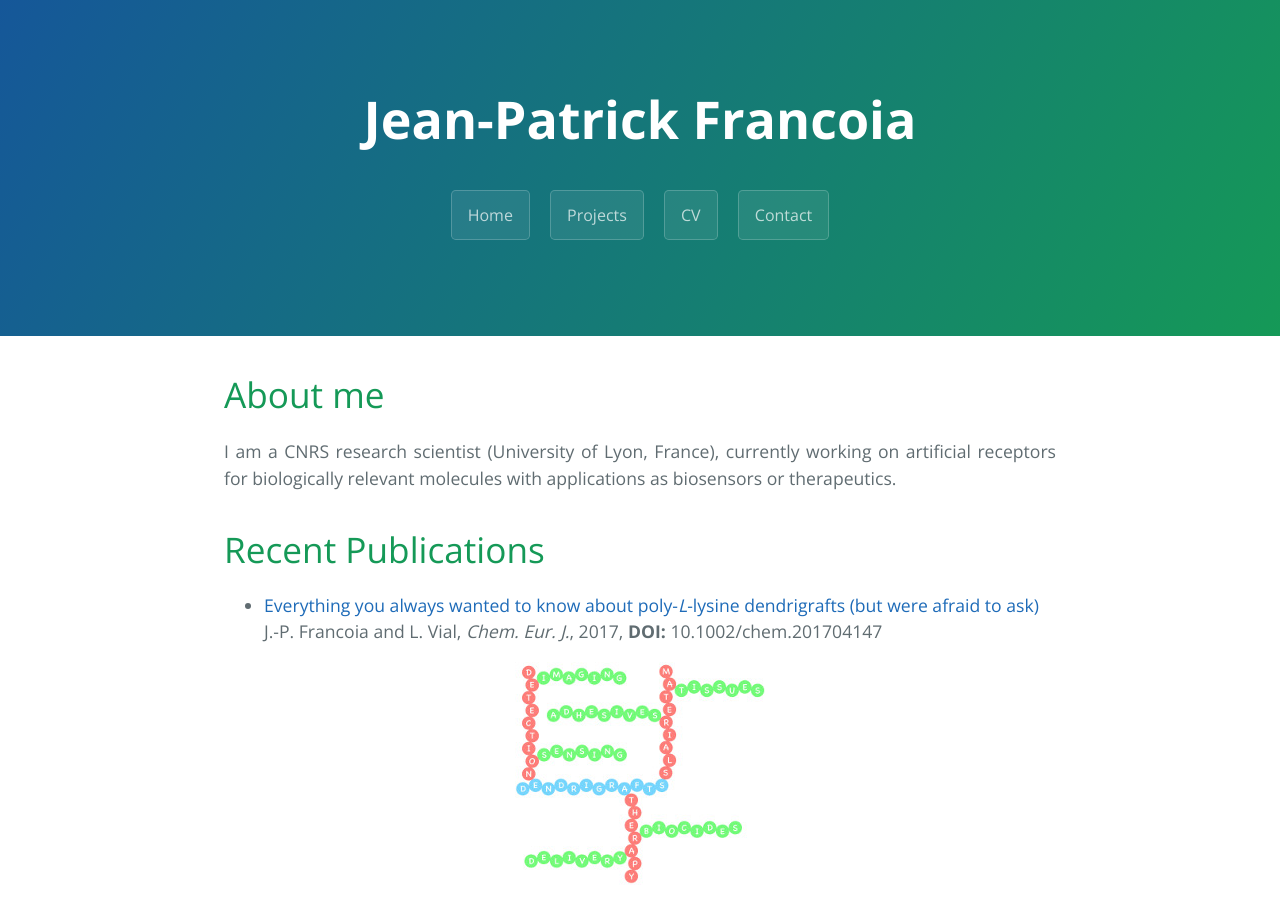
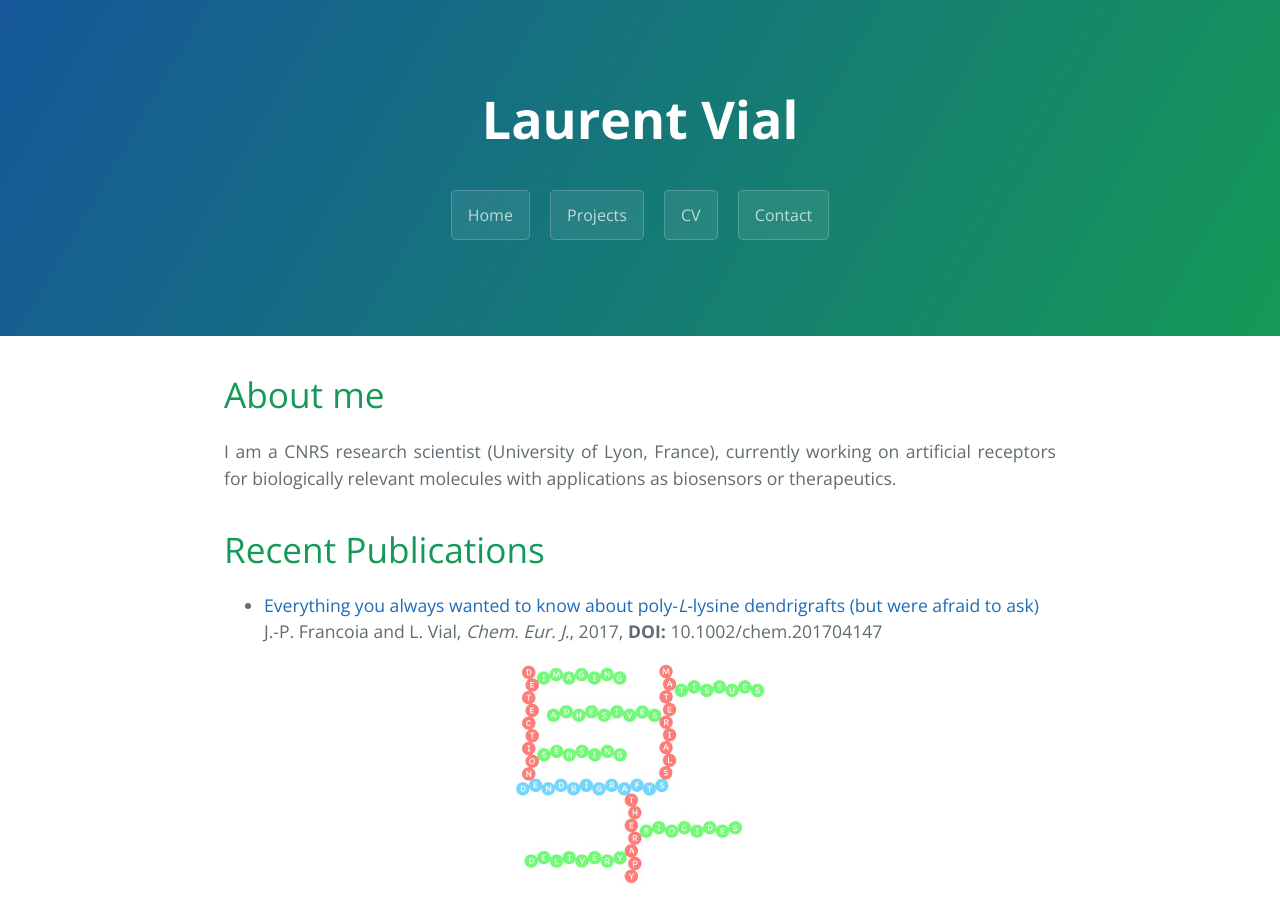
Before and after one commit to lovial/lovial.github.io, a Jekyll site: the page built from index.md, in a window 1280 px wide and 900 px high. Built offline with Jekyll 4.4.1, drawn with Linux system fonts in a browser that asks for light colours; the repository's description, which GitHub fills in, is left out.

Commit message:
modif header

```diff
--- a/_config.yml
+++ b/_config.yml
@@ -1,4 +1,4 @@
-title: "Jean-Patrick Francoia"
+title: "Laurent Vial"
 theme: jekyll-theme-cayman
 
 google_analytics: "UA-111459500-1"
```
